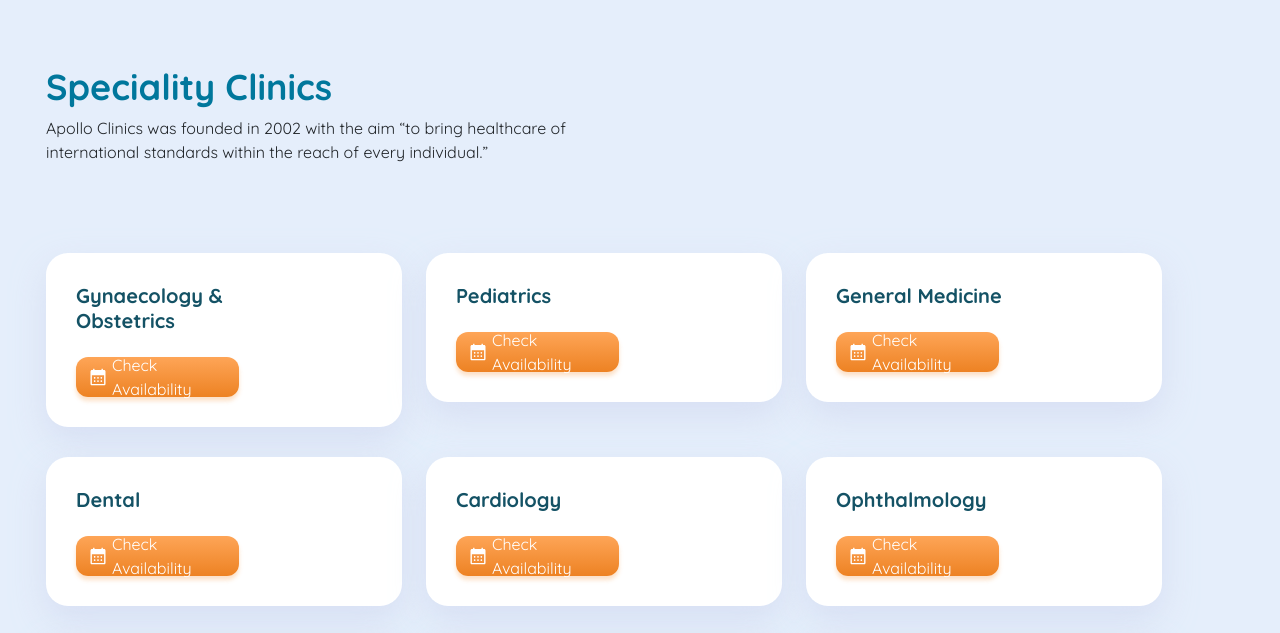
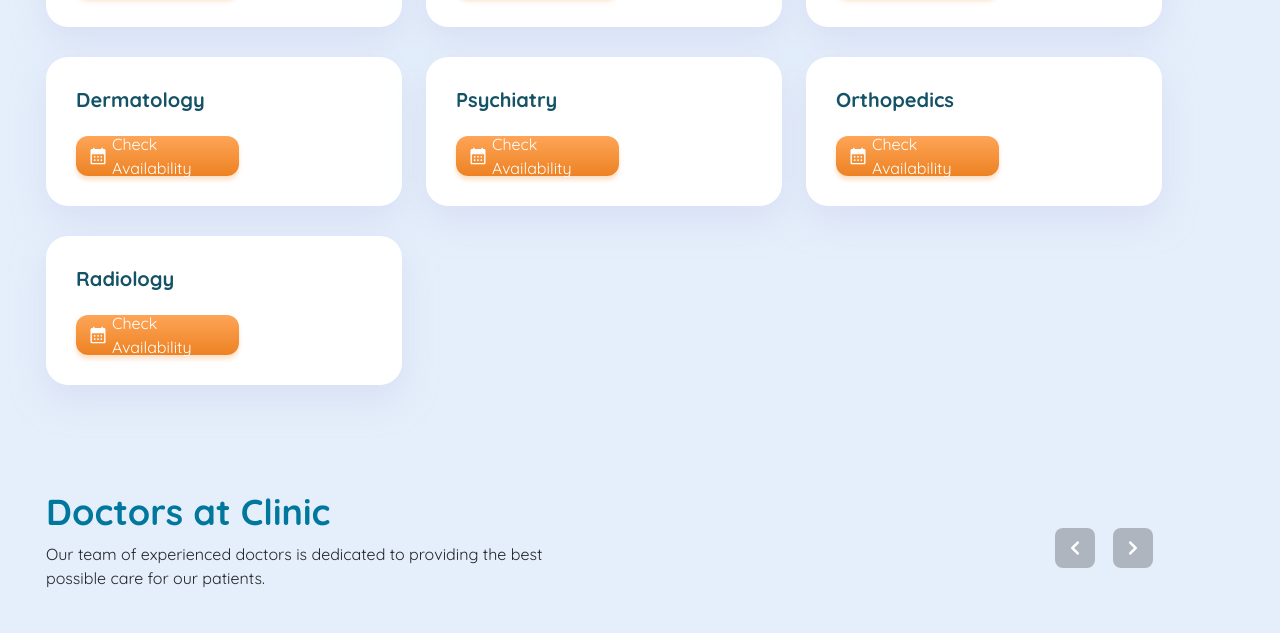
Before and after one commit to Fadix07/Applo-Hospital-Test, a plain HTML site: page index.html in a window 1280 px wide. Shown: the part 2371-3004 px from the top of the page. Drawn offline with Linux system fonts and the light colour scheme.

Commit message:
Updated index.html to comment out the speciality clinics section and modified headings and descriptions for improved clarity and relevance.

```diff
--- a/index.html
+++ b/index.html
@@ -546,7 +546,7 @@
 
 
 
-        <section class="space-large-tb50">
+        <!-- <section class="space-large-tb50">
             <div class="container">
                 <div class="row d-flex">
                     <div class="col-lg-12" data-aos="fade-up">
@@ -768,16 +768,15 @@
                 </div>
             </div>
             </div>
-        </section>
+        </section> -->
         <section class="space-large-tb100 Speciality">
             <div class="container">
                 <div class="row d-flex">
                     <div class="col-lg-6 col-12" data-aos="fade-up">
                         <div class="main-heading loading">
                             <div class="box">
-                                <h2>Speciality Clinics</h2>
-                                <p>Apollo Clinics was founded in 2002 with the aim “to bring healthcare of international
-                                    standards within the reach of every individual.”</p>
+                                <h2>Our Departments</h2>
+                                <p>We offer a wide range of services to meet your healthcare needs.</p>
                             </div>
                         </div>
                     </div>
@@ -994,9 +993,8 @@
                     <div class="col-lg-6 col-12" data-aos="fade-up">
                         <div class="main-heading loading">
                             <div class="box">
-                                <h2>Doctors at Clinic.</h2>
-                                <p>Apollo Clinics was founded in 2002 with the aim “to bring healthcare
-                                    of international standards within the reach of every individual.”</p>
+                                <h2>Doctors at Clinic</h2>
+                                <p>Our team of experienced doctors is dedicated to providing the best possible care for our patients.</p>
                             </div>
                         </div>
                     </div>
```
